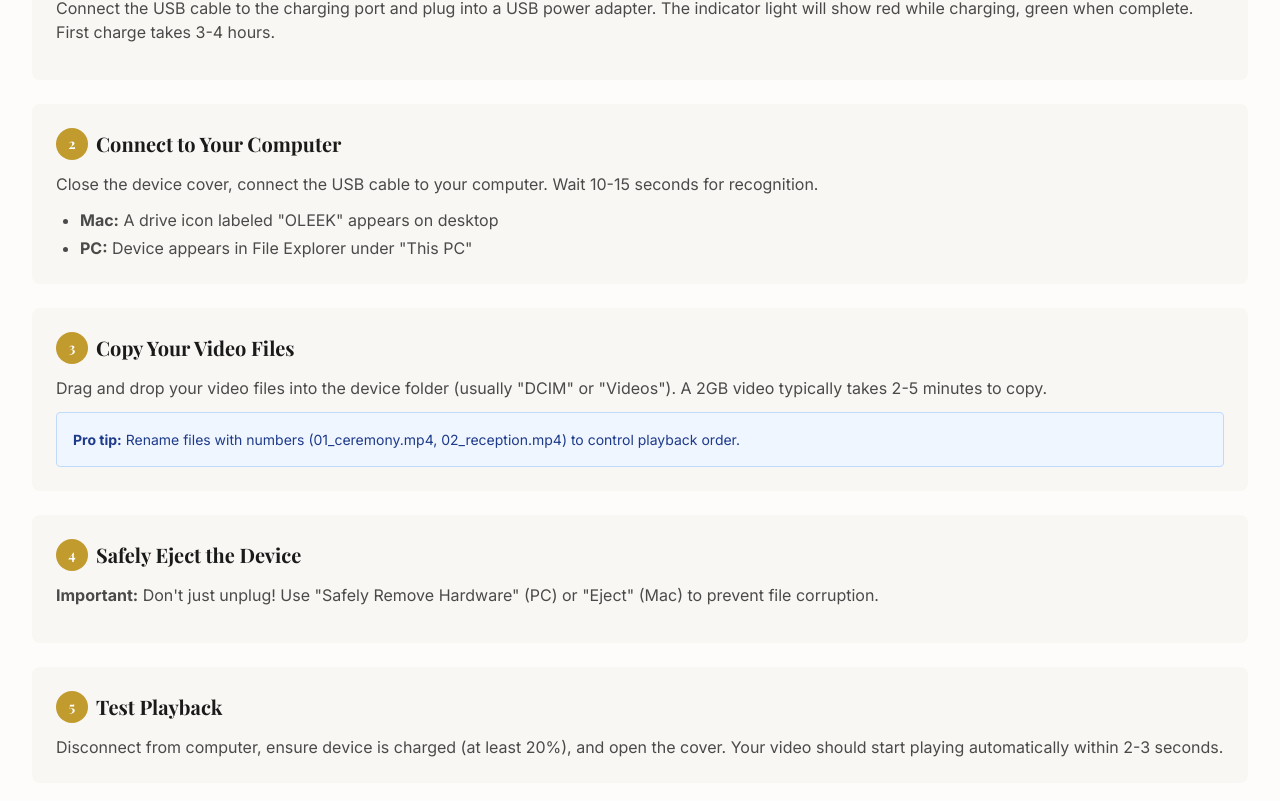
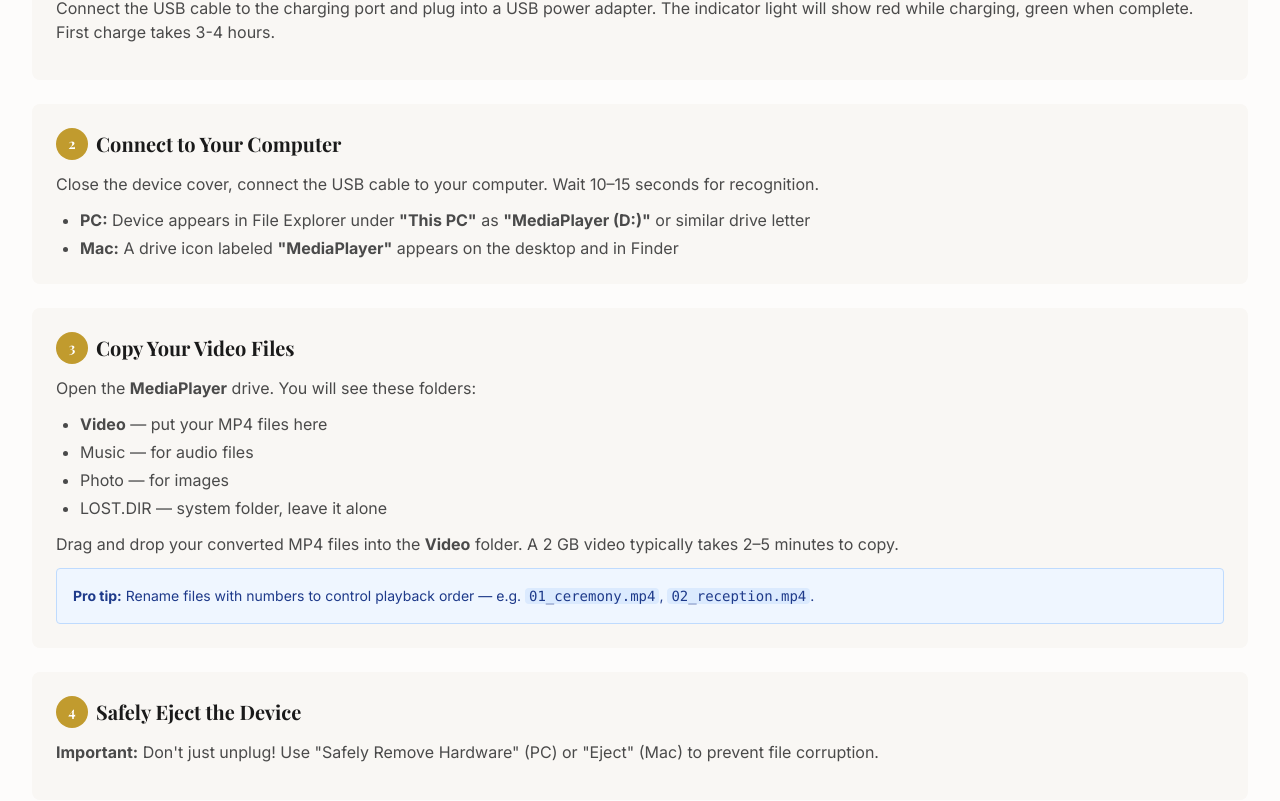
Before and after one commit to mohd-salem/oleek-memories, a Next.js app: page /learn in a window 1280 px wide. Shown: the part 507-1308 px from the top of the page. Built offline with nearby package versions, Linux system fonts and the light colour scheme.

Commit message:
docs: update learn/faq to match actual device folder structure
- Device shows as 'MediaPlayer (D:)' not 'OLEEK'
- Correct video folder is 'Video' not 'DCIM' or 'Videos'
- List all four real folders: Video, Music, Photo, LOST.DIR
- Clarify that MP4 files go into the Video folder specifically

```diff
--- a/src/app/faq/page.tsx
+++ b/src/app/faq/page.tsx
@@ -185,8 +185,9 @@ export default function FAQPage() {
               <p className="mb-3">It works like a USB flash drive:</p>
               <ol className="list-decimal pl-6 space-y-2">
                 <li>Connect device to computer via USB</li>
-                <li>Device appears as a drive (like a flash drive)</li>
-                <li>Drag and drop videos into the Videos folder</li>
+                <li>Device appears as <strong>"MediaPlayer"</strong> (PC: in File Explorer under "This PC" · Mac: on the desktop)</li>
+                <li>Open the drive — you will see folders: <strong>Video</strong>, Music, Photo, LOST.DIR</li>
+                <li>Drag and drop your MP4 files into the <strong>Video</strong> folder</li>
                 <li>Safely eject the device</li>
                 <li>Open cover and videos play automatically</li>
               </ol>
--- a/src/app/learn/page.tsx
+++ b/src/app/learn/page.tsx
@@ -48,11 +48,11 @@ export default function LearnPage() {
                 Connect to Your Computer
               </h3>
               <p className="text-charcoal-700 mb-3">
-                Close the device cover, connect the USB cable to your computer. Wait 10-15 seconds for recognition.
+                Close the device cover, connect the USB cable to your computer. Wait 10–15 seconds for recognition.
               </p>
               <ul className="list-disc pl-6 text-charcoal-700 space-y-1">
-                <li><strong>Mac:</strong> A drive icon labeled "OLEEK" appears on desktop</li>
-                <li><strong>PC:</strong> Device appears in File Explorer under "This PC"</li>
+                <li><strong>PC:</strong> Device appears in File Explorer under <strong>"This PC"</strong> as <strong>"MediaPlayer (D:)"</strong> or similar drive letter</li>
+                <li><strong>Mac:</strong> A drive icon labeled <strong>"MediaPlayer"</strong> appears on the desktop and in Finder</li>
               </ul>
             </div>
 
@@ -62,11 +62,23 @@ export default function LearnPage() {
                 Copy Your Video Files
               </h3>
               <p className="text-charcoal-700 mb-3">
-                Drag and drop your video files into the device folder (usually "DCIM" or "Videos"). A 2GB video typically takes 2-5 minutes to copy.
+                Open the <strong>MediaPlayer</strong> drive. You will see these folders:
+              </p>
+              <ul className="list-disc pl-6 text-charcoal-700 space-y-1 mb-3">
+                <li><strong>Video</strong> — put your MP4 files here</li>
+                <li>Music — for audio files</li>
+                <li>Photo — for images</li>
+                <li>LOST.DIR — system folder, leave it alone</li>
+              </ul>
+              <p className="text-charcoal-700 mb-3">
+                Drag and drop your converted MP4 files into the <strong>Video</strong> folder.
+                A 2 GB video typically takes 2–5 minutes to copy.
               </p>
               <div className="bg-blue-50 border border-blue-200 p-4 rounded mt-3">
                 <p className="text-sm text-blue-900">
-                  <strong>Pro tip:</strong> Rename files with numbers (01_ceremony.mp4, 02_reception.mp4) to control playback order.
+                  <strong>Pro tip:</strong> Rename files with numbers to control playback order —
+                  e.g. <code className="bg-blue-100 px-1 rounded">01_ceremony.mp4</code>,{' '}
+                  <code className="bg-blue-100 px-1 rounded">02_reception.mp4</code>.
                 </p>
               </div>
             </div>
@@ -210,7 +222,7 @@ export default function LearnPage() {
                 <li>Special characters in filename</li>
               </ul>
               <p>
-                <strong>Solutions:</strong> Ensure videos are in "Videos" or "DCIM" folder, convert files using our tool, and rename to simple names (e.g., "wedding.mp4").
+                <strong>Solutions:</strong> Ensure videos are in the <strong>Video</strong> folder (not Music or Photo), convert files using our tool, and rename to simple names (e.g., <code className="bg-cream-200 px-1 rounded">wedding.mp4</code>).
               </p>
             </AccordionItem>
 
```
